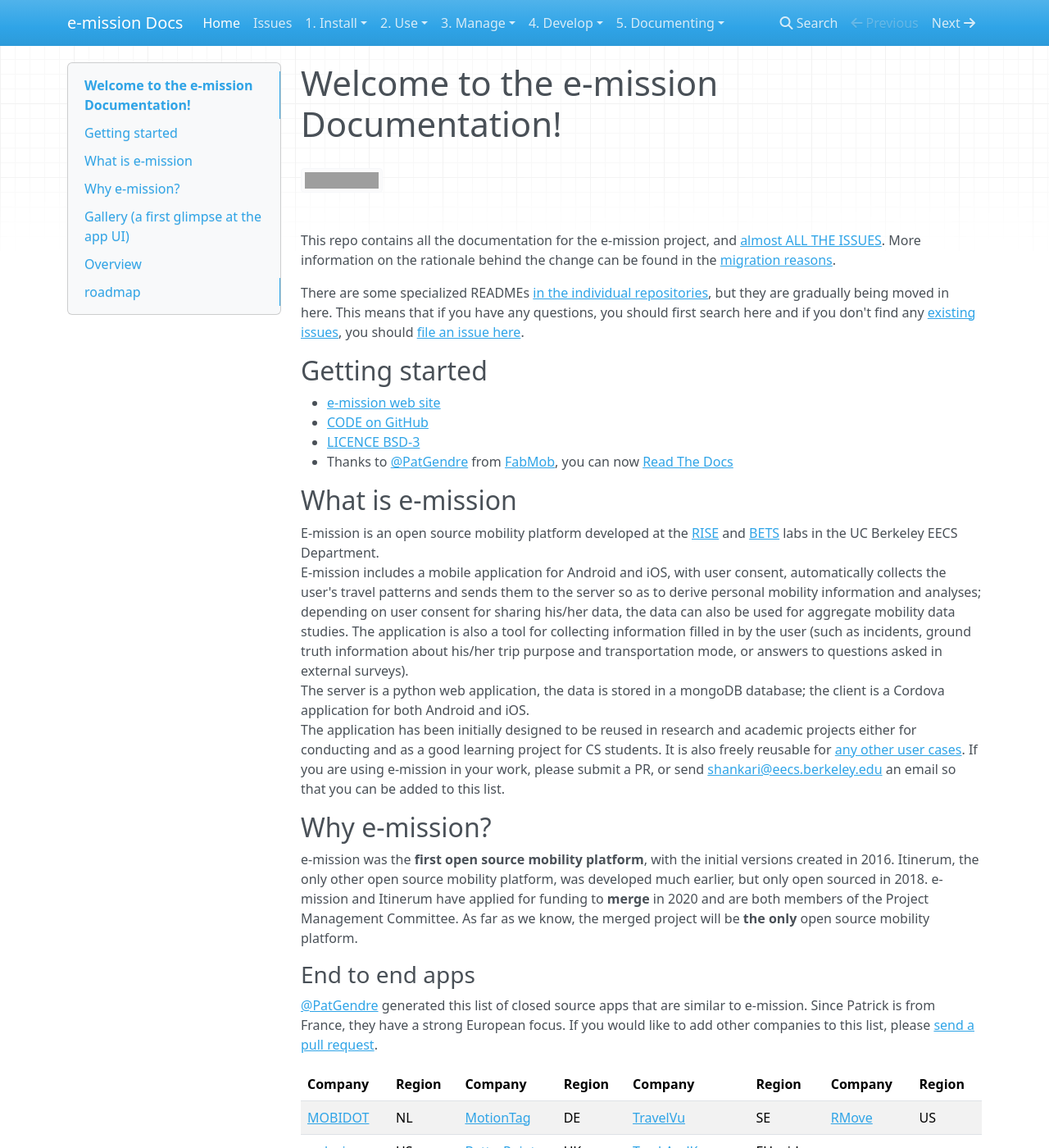
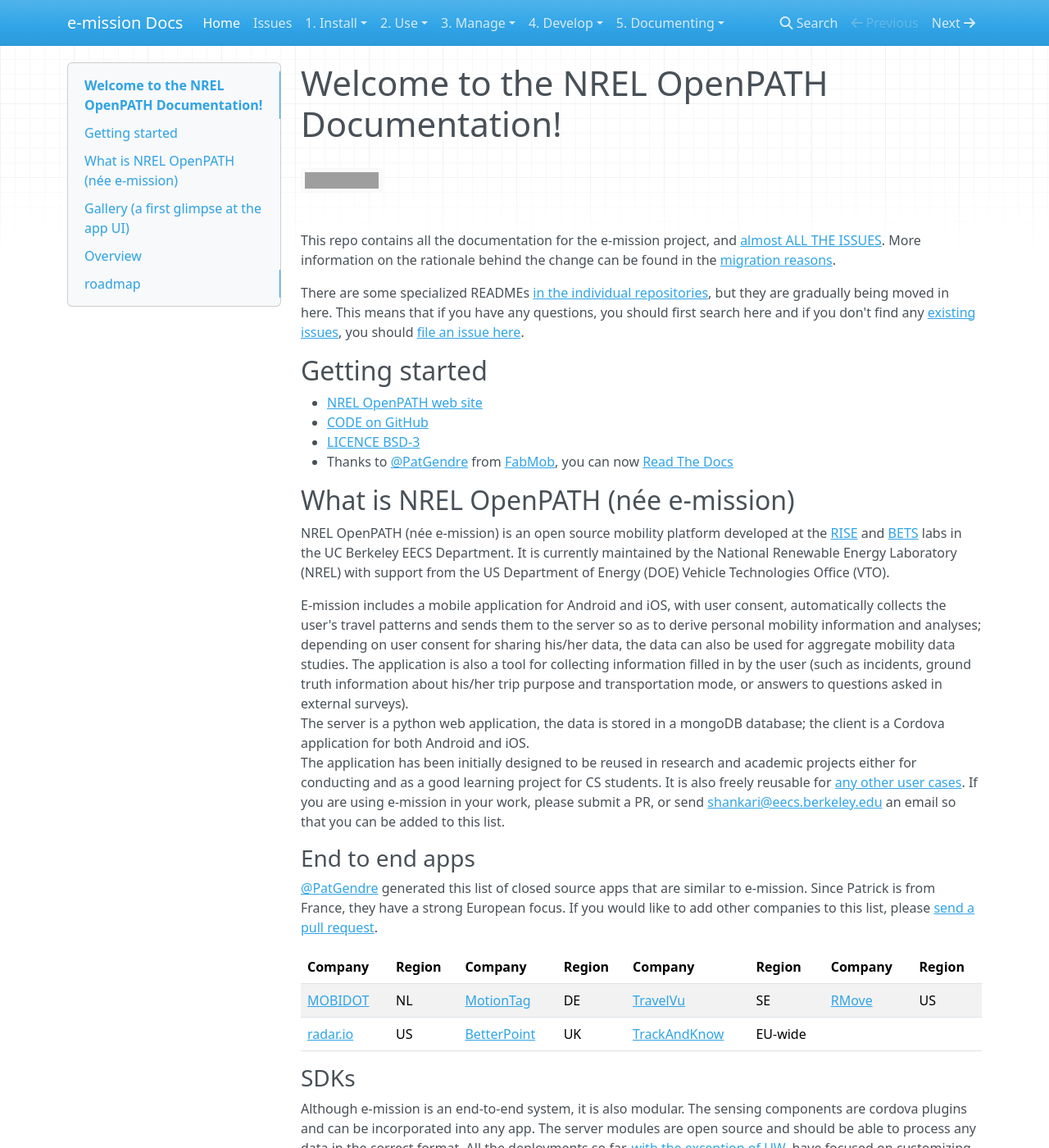
Before and after one commit to e-mission/e-mission-docs, an MkDocs documentation site: the page built from docs/README.md, in a window 1280 px wide and 1400 px high. Shown: the whole window at 82% size. Built offline with MkDocs 1.6.1, drawn with Linux system fonts in a browser that asks for light colours; nearby versions of some CDN libraries; grey boxes are pictures that could not be loaded.

Commit message:
Update broken links

```diff
--- a/docs/README.md
+++ b/docs/README.md
@@ -1,4 +1,4 @@
-# Welcome to the e-mission Documentation!
+# Welcome to the NREL OpenPATH Documentation!
 
 [![Documentation Status](https://readthedocs.org/projects/e-mission/badge/?version=latest)](https://e-mission.readthedocs.io/en/latest/?badge=latest)
 
@@ -7,20 +7,18 @@
 There are some specialized READMEs [in the individual repositories](https://github.com/e-mission), but they are gradually being moved in here. This means that if you have any questions, you should first search here and if you don't find any [existing issues](https://github.com/e-mission/e-mission-docs/issues/), you should [file an issue here](https://github.com/e-mission/e-missiond-docs/issue).
 
 ## Getting started
-- [e-mission web site](https://e-mission.eecs.berkeley.edu/)
+- [NREL OpenPATH web site](https://nrel.gov/openpath)
 - [CODE on GitHub](https://github.com/e-mission)
 - [LICENCE BSD-3](https://github.com/e-mission/e-mission-docs/blob/master/docs/LICENSE.md)
 - Thanks to [@PatGendre](https://github.com/PatGendre) from [FabMob](https://github.com/fabmob/), you can now [Read The Docs](https://e-mission.readthedocs.io/en/latest/)
 
-## What is e-mission
-E-mission is an open source mobility platform developed at the [RISE](http://rise.cs.berkeley.edu/) and [BETS](https://bets.cs.berkeley.edu/) labs in the UC Berkeley EECS Department.
+## What is NREL OpenPATH (née e-mission)
+NREL OpenPATH (née e-mission) is an open source mobility platform developed at the [RISE](http://rise.cs.berkeley.edu/) and [BETS](https://bets.cs.berkeley.edu/) labs in the UC Berkeley EECS Department. It is currently maintained by the National Renewable Energy Laboratory (NREL) with support from the US Department of Energy (DOE) Vehicle Technologies Office (VTO).
+
 E-mission includes a mobile application for Android and iOS, with user consent, automatically collects the user's travel patterns and sends them to the server so as to derive personal mobility information and analyses; depending on user consent for sharing his/her data, the data can also be used for aggregate mobility data studies. The application is also a tool for collecting information filled in by the user (such as incidents, ground truth information about his/her trip purpose and transportation mode, or answers to questions asked in external surveys).
 The server is a python web application, the data is stored in a mongoDB database;
 the client is a Cordova application for both Android and iOS.
 The application has been initially designed to be reused in research and academic projects either for conducting and as a good learning project for CS students. It is also freely reusable for [any other user cases](use/deployments.md). If you are using e-mission in your work, please submit a PR, or send shankari@eecs.berkeley.edu an email so that you can be added to this list.
-
-## Why e-mission?
-e-mission was the **first open source mobility platform**, with the initial versions created in 2016. Itinerum, the only other open source mobility platform, was developed much earlier, but only open sourced in 2018. e-mission and Itinerum have applied for funding to **merge** in 2020 and are both members of the Project Management Committee. As far as we know, the merged project will be **the only** open source mobility platform.
 
 ### End to end apps
 @PatGendre generated this list of closed source apps that are similar to e-mission. Since Patrick is from France, they have a strong European focus. If you would like to add other companies to this list, please [send a pull request](contribute_to_the_doc/CONTRIBUTING.md).
@@ -53,8 +51,8 @@
 ## Overview
 Read these papers for understand context.
 
-- [TRB paper describing how to use e-mission functionality](https://people.eecs.berkeley.edu/~shankari/emission_trb_2017_paper.pdf)
-- [The in-review paper on the e-mission architecture, please do not distribute](https://people.eecs.berkeley.edu/~shankari/em-arch.pdf)
+- [TRB paper describing how to use e-mission functionality]([https://people.eecs.berkeley.edu/~shankari/emission_trb_2017_paper.pdf](https://www.researchgate.net/publication/327115169_e-mission_An_Open-Source_Smartphone_Platform_for_Collecting_Human_Travel_Data))
+- [The in-review paper on the e-mission architecture, please do not distribute](https://www2.eecs.berkeley.edu/Pubs/TechRpts/2019/EECS-2019-88.html)
 - e-mission started as [Shankari's PhD thesis](https://www2.eecs.berkeley.edu/Pubs/TechRpts/2019/EECS-2019-180.html)
 - A proof of concept of [user private clouds in @njriasan's thesis](https://www2.eecs.berkeley.edu/Pubs/TechRpts/2020/EECS-2020-130.html)
 - A proof of concept for differentially private queries aggregating information over UPC [in @jackcsullivan's thesis](https://www2.eecs.berkeley.edu/Pubs/TechRpts/2019/EECS-2019-69.html)
```
